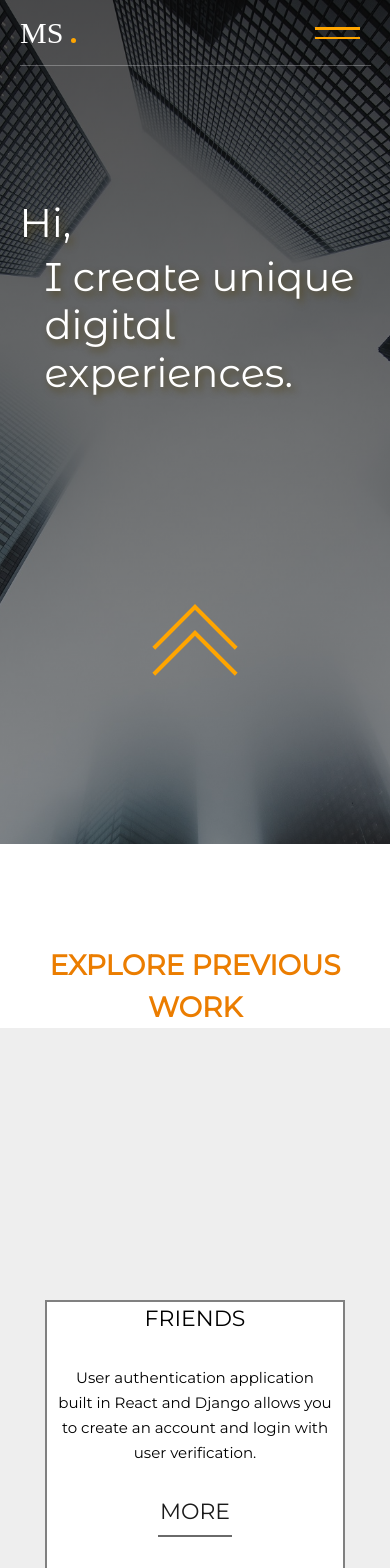
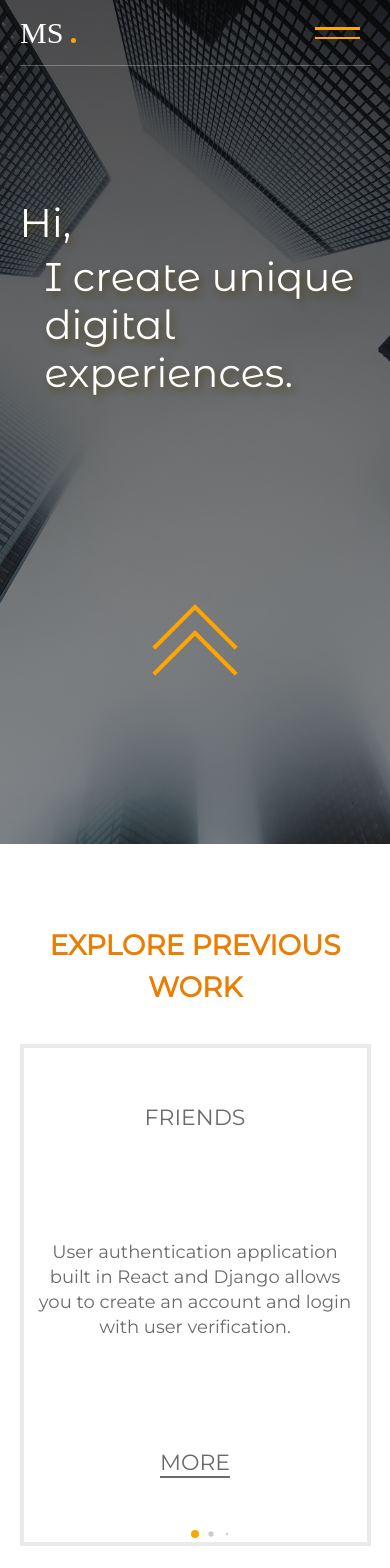
Before and after one commit to martinstojmenovski/Portfolio, a React (Create React App) app: page / in a window 390 px wide. Shown: the top 1568 px of the page. Built offline with nearby package versions, Linux system fonts and the light colour scheme; a web font is replaced by a local one.

Commit message:
Working on project slider for responsive design.

```diff
--- a/src/Components/Project.js
+++ b/src/Components/Project.js
@@ -12,59 +12,17 @@ function Project({ project, projectsText }) {
   const isDesktopOrLaptop = useMediaQuery({ query: '(min-width:  768px)' })
 
 
-  // function to change previous index of the slider.
-  const goToPrevious = () => {
-    const isFirstSlide = currentIndex === 0
-    const newIndex = isFirstSlide ? images.length - 1 : currentIndex - 1;
-    setCurrentIndex(newIndex)
-  }
-
-  // function to change next index of the slider.
-  const goToNext = () => {
-    const isLastSlide = currentIndex === images.length - 1
-    const newIndex = isLastSlide ? 0 : currentIndex + 1;
-    setCurrentIndex(newIndex)
-  }
-
-  // map function to display dots for every index of the array.
-  const dots = images.map((image, slideIndex) => {
-    return (
-      <div
-        key={slideIndex}
-        className={currentIndex === slideIndex ? 'dots' : 'dots active'}
-        onClick={() => goToSlide(slideIndex)} >
-      </div>
-    )
-  })
-
-  // functuin to change the index of the array when click on the dot.
-  const goToSlide = (slideIndex) => {
-    setCurrentIndex(slideIndex)
-  }
 
 
   return (
     <section ref={project} id='PROJECT' className='PROJECT'>
-      <h1 style={{paddingTop:"100px"}}>EXPLORE PREVIOUS WORK</h1>
+      <h1 style={{paddingTop:"80px"}}>EXPLORE PREVIOUS WORK</h1>
 
       {isDesktopOrLaptop ? <div className='projects'>
         {images.map(((image, index) => <div key={index}>{image}</div>))}
       </div> : <SwiperJsWork  /> }
 
-      {/* <div className="image-slider"> */}
 
-        {/* <div className="left-arrow" onClick={goToPrevious} ><span></span><span></span></div>
-        <div>
-          {images[currentIndex]}
-          <div className="dot-container">
-            {dots}
-          </div>
-        </div>
-        <div className="right-arrow" onClick={goToNext} ><span></span><span></span></div> */}
-
-
-
-      {/* </div> */}
 
 
 
--- a/src/Components/SwiperJsWork.js
+++ b/src/Components/SwiperJsWork.js
@@ -11,48 +11,39 @@ import { EffectCube, Pagination } from 'swiper/modules';
 
 // import "./project.css"
 import slides from "./projectContent"
+
+
+console.log(document.getElementsByClassName("swiper-pagination-bullet-active-main"))
+// .style.backgroundColor = "orange"
 function SwiperJsWork() {
 
     return (
 
-        <div className='project-swiper'>
-            <div className='body'>
+        <div style={{height: "85vh"}} >
+            <div style={{position: "relative", height: "100%"}}>
             <Swiper
-                effect={'cube'}
-                grabCursor={true}
-                cubeEffect={{
-                    shadow: true,
-                    slideShadows: true,
-                    shadowOffset: 20,
-                    shadowScale: 0.94,
-                }}
-                pagination={true}
-                modules={[EffectCube, Pagination]}
-                className="mySwiper"
+                   pagination={{
+                    dynamicBullets: true,
+                  }}
+                  modules={[Pagination]}
+                  className="mySwiper"
             >
                 {slides.map((slide, index) => (
-                    <SwiperSlide style={{border: "2px solid gray" , display:"flex", flexDirection:"column", alignItems:"center", backgroundColor:"white"}} key={index}>
+                    <SwiperSlide style={{
+                        border: "4px solid rgb(234, 234, 234)" ,
+                        color: "#6a6a6a",
+                         display:"flex",
+                          flexDirection:"column",
+                          alignItems:"center",
+                          justifyContent:"space-around"
+                          }} key={index}>
 
                         <h5>{slide.name}</h5>
-                    <p style={{textAlign:"center", padding:"30px 10px"}} >{slide.content}</p>
-                      <a  href={slide.link} target="_blank"><span>MORE</span></a>
+                    <p style={{textAlign:"center", padding:"0 10px"}} >{slide.content}</p>
+                      <a style={{paddingBottom:"10px"}} href={slide.link} target="_blank"><span>MORE</span></a>
 
                       </SwiperSlide>
                 ))}
-                {/* <SwiperSlide >
-                    <div className="container1">
-
-                        <div className="project1">
-                        <h5>FRIENDS</h5>
-                        <p>User authentication application built in React and Django
-                            allows you to create an account and login with user verification.</p>
-                        <a href="https://martinstojmenovski.github.io/Friends/" target="_blank"><span>MORE</span></a>
-                    </div>
-
-                    </div>
-                </SwiperSlide> */}
-
-
             </Swiper>
             </div>
         </div>
--- a/src/Components/project.css
+++ b/src/Components/project.css
@@ -1,6 +1,4 @@
-#PROJECT{
 
-}
 .projects {
   max-width: 80%;
   padding: 50px 0 150px 0;
@@ -47,89 +45,14 @@
   z-index: 5;
 }
 
-#PROJECT a{
-  text-decoration: none;
-  color: #1b1b1b;
-
-
-}
 #PROJECT P{
-  font-size: 15px;
+  font-size: 18px;
   line-height: 25px;
 }
 #PROJECT a span{
-  padding: 10px 2px;
   border-bottom: 2px solid #6a6a6a;
 }
 
-
-/* image-slider display media-query max 768px  -----------------------------------------------------------*/
-.image-slider {
-  display: none;
-  flex-direction: row;
-  justify-content: center;
-  padding: 50px 0 150px 0;
-}
-.left-arrow {
-  position: absolute;
-  top: calc(100vh + 400px);
-  left: 0;
-  padding: 20px;
-  z-index: 1;
-  cursor: pointer;
-
-}
-
-.right-arrow {
-  position: absolute;
-  top: calc(100vh + 400px);
-  right: 0;
-  padding: 20px;
-  z-index: 1;
-  cursor: pointer;
-
-}
-.left-arrow span,
-.right-arrow span{
-  display: block;
-  width: 30px;
-  height: 4px;
-  margin: 5px auto;
-  background:  rgb(207, 207, 207)
-}
-.left-arrow span:nth-child(1) {
-  transform: translateY(16px) rotate(55deg);
-}
-.left-arrow span:nth-child(2) {
-  transform: translateY(-16px) rotate(-55deg);
-}
-.right-arrow span:nth-child(1) {
-  transform: translateY(16px) rotate(-55deg);
-}
-.right-arrow span:nth-child(2) {
-  transform: translateY(-16px) rotate(55deg);
-}
-
-.dot-container {
-  display: flex;
-  justify-content: center;
-  position: relative;
-}
-
-.dots {
-  margin: 10px 5px;
-  cursor: pointer;
-  height: 17px;
-  width: 17px;
-  background: rgb(232, 232, 232);
-  border-radius: 100%;
-  /* z-index: 10; */
-  transition: background-color 0.7s ease-out;
-}
-
-.dots.active {
-  background:  rgb(207, 207, 207);
-}
 
 
 
@@ -140,41 +63,3 @@
     max-width: 90%;
   }
 }
-
-@media screen and (max-width: 768px) {
-  .image-slider{
-    /* display: flex; */
-
-  }
-  .projects {
-    /* display: none; */
-  }
-  .project1,
-  .project2,
-  .project3,
-  .project4,
-  .project5 {
-    /* width: 400px;
-    height: 400px; */
-  }
-}
-
-
-@media screen and (max-width: 480px) {
-  .project1,
-  .project2,
-  .project3,
-  .project4,
-  .project5  {
-    /* width: 100%;
-    height: 400px; */
-   /* padding: 30px 60px 60px 60px; */
-  }
-  .container1,
-  .container2,
-  .container3,
-  .container4,
-  .container5 {
-    /* margin: 5px 5px 20px 5px; */
-  }
-}
--- a/src/Components/styles.css
+++ b/src/Components/styles.css
@@ -1,35 +1,13 @@
-.project-swiper { height: 100vh }
 
-.body {
-  position: relative;
-  height: 100%;
+.swiper {
+  width: 90%;
+  height: 70%;
+  position: absolute;
+  left: 5%;
+  top: 5%;
 }
 
-.body {
-  background: #eee;
-  font-family: Helvetica Neue, Helvetica, Arial, sans-serif;
-  font-size: 14px;
-  color: #000;
-  margin: 0;
-  padding: 0;
+
+.swiper-pagination-bullet-active-main{
+    background-color: orange;
 }
-
-.swiper {
-  width: 300px;
-  height: 300px;
-  position: absolute;
-  left: 50%;
-  top: 50%;
-  margin-left: -150px;
-  margin-top: -150px;
-}
-
-.swiper-slide {
-  background-position: center;
-  background-size: cover;
-}
-
-.swiper-slide div {
-  display: block;
-  width: 100%;
-}
```
